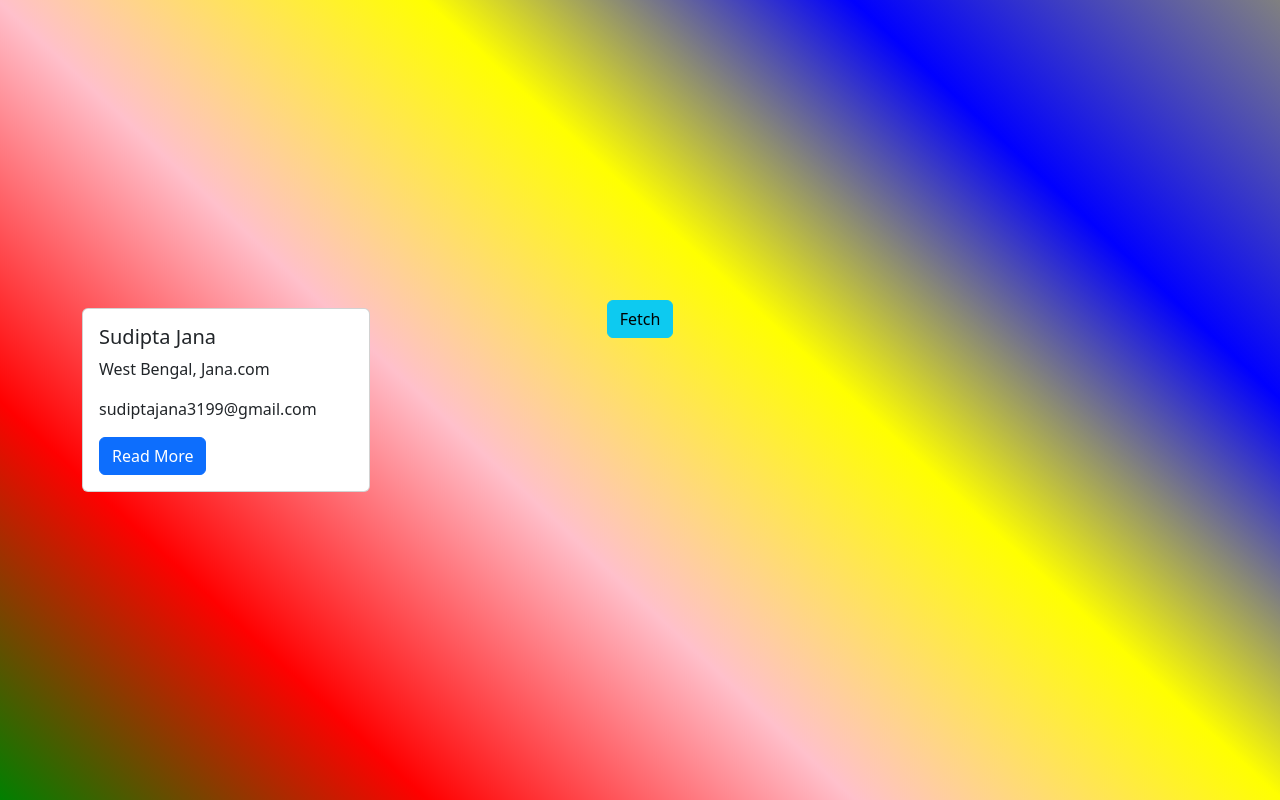
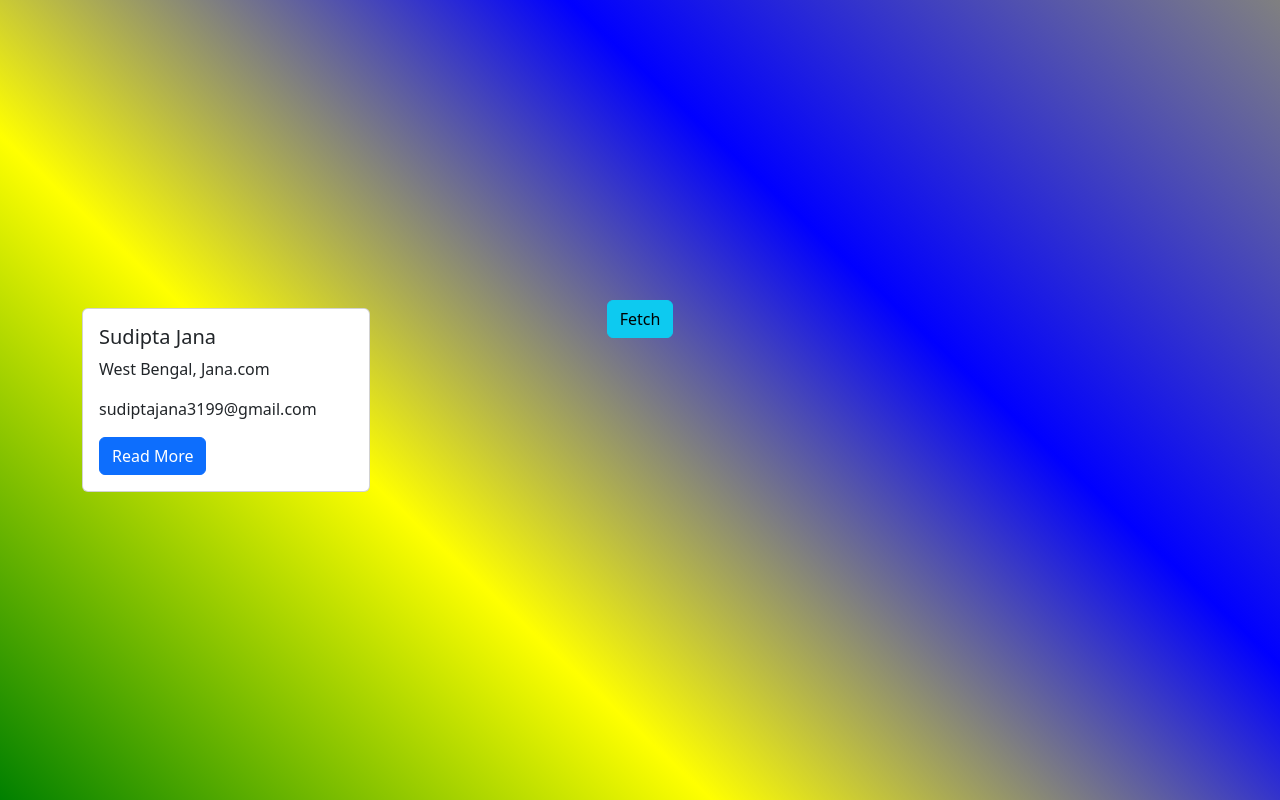
Before and after one commit to sudip31/April-Web-Fundamentals-Assignments, a plain HTML site: page July/week_2/test_1/Test.html in a window 1280 px wide. Drawn offline with nearby package versions, Linux system fonts and the light colour scheme.

Commit message:
Update Test.html

```diff
--- a/July/week_2/test_1/Test.html
+++ b/July/week_2/test_1/Test.html
@@ -9,7 +9,7 @@
             display: flex;
             justify-content: center;
             align-items: center;
-            background: linear-gradient(43deg, green , red , pink ,yellow , blue , gray);
+            background: linear-gradient(43deg, green , yellow , blue , gray);
         }
     </style>
     <!-- CSS only -->
```
